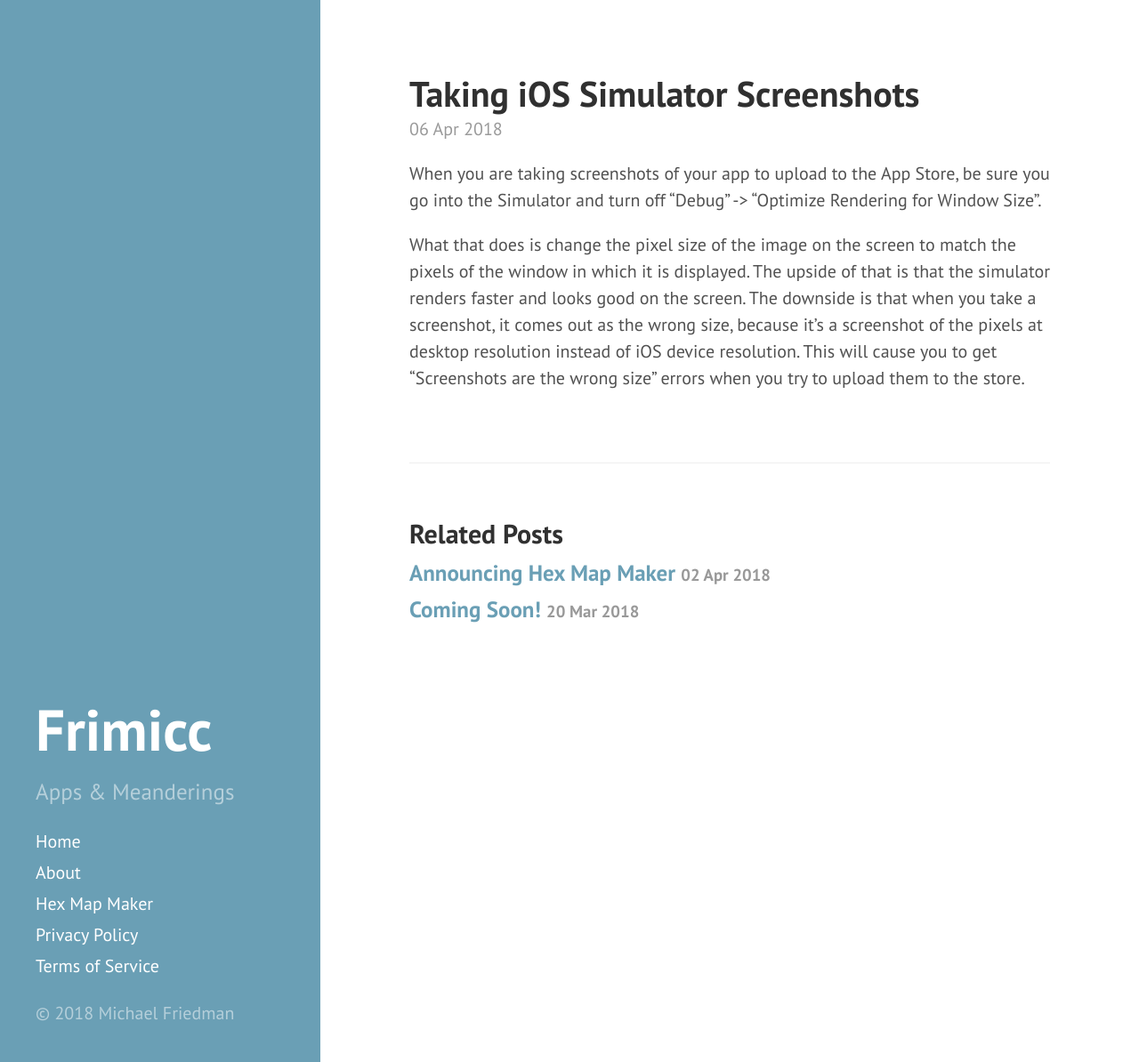
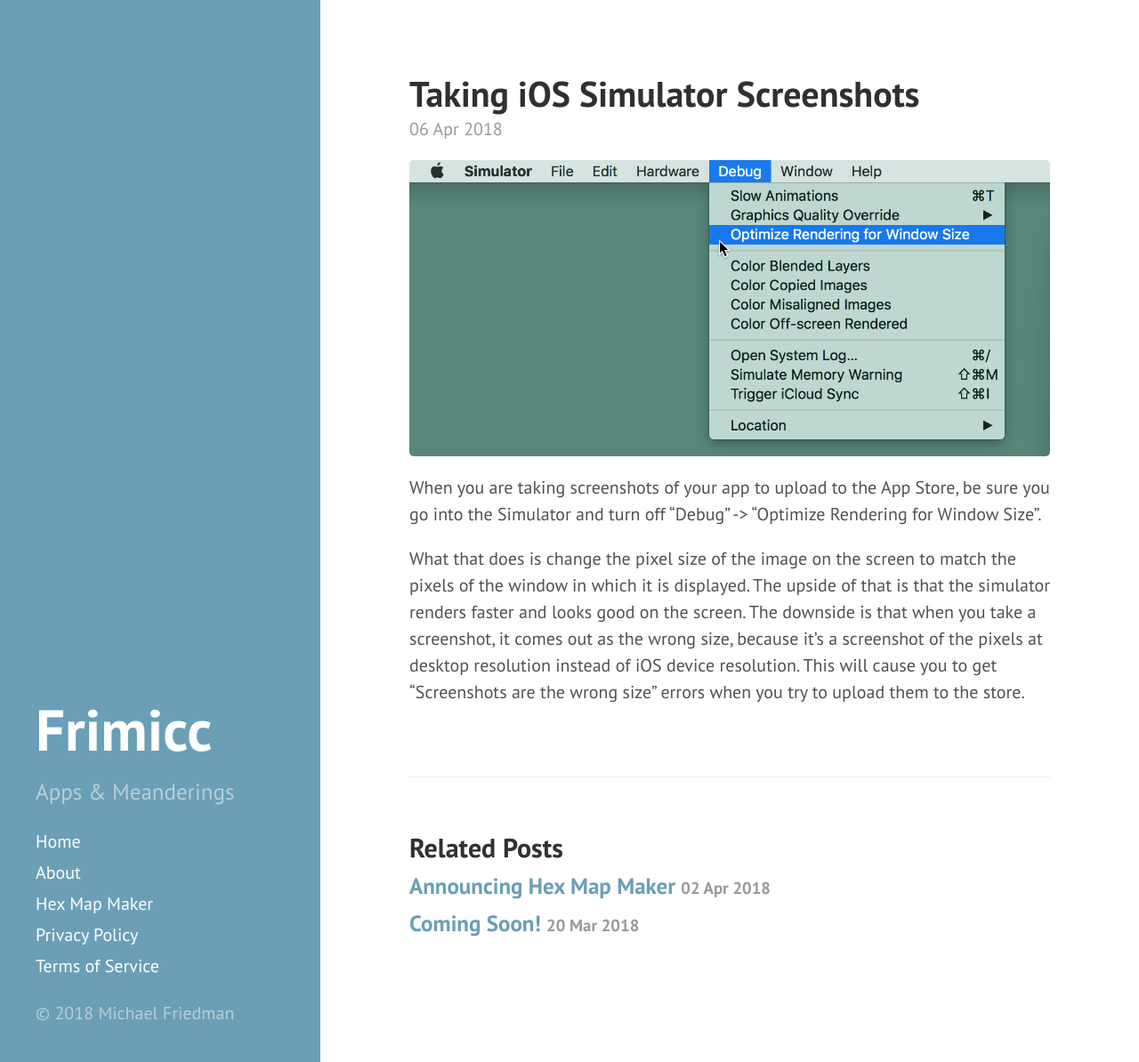
Before and after one commit to frimicc/frimicc.github.io, a Jekyll site: the page built from _posts/2018-04-06-taking-ios-simulator-screenshots.md, in a window 1280 px wide and 1194 px high. Shown: the whole window at 89% size. Built offline with Jekyll 4.4.1, drawn with Linux system fonts in a browser that asks for light colours.

Commit message:
Added image to blog post.

```diff
--- a/_posts/2018-04-06-taking-ios-simulator-screenshots.md
+++ b/_posts/2018-04-06-taking-ios-simulator-screenshots.md
@@ -4,6 +4,8 @@ title: "Taking iOS Simulator Screenshots"
 date: 2018-04-06
 ---
 
+![Screenshot]({{ site.baseurl }}/public/images/iOS_simulator_optimize_for_window_size.png)
+
 When you are taking screenshots of your app to upload to the App Store, be sure you go into the Simulator and turn off "Debug" -> "Optimize Rendering for Window Size".
 
 What that does is change the pixel size of the image on the screen to match the pixels of the window in which it is displayed. The upside of that is that the simulator renders faster and looks good on the screen. The downside is that when you take a screenshot, it comes out as the wrong size, because it's a screenshot of the pixels at desktop resolution instead of iOS device resolution. This will cause you to get "Screenshots are the wrong size" errors when you try to upload them to the store.
```
Also changed, not shown: public/images/iOS_simulator_optimize_for_window_size.png (added).
